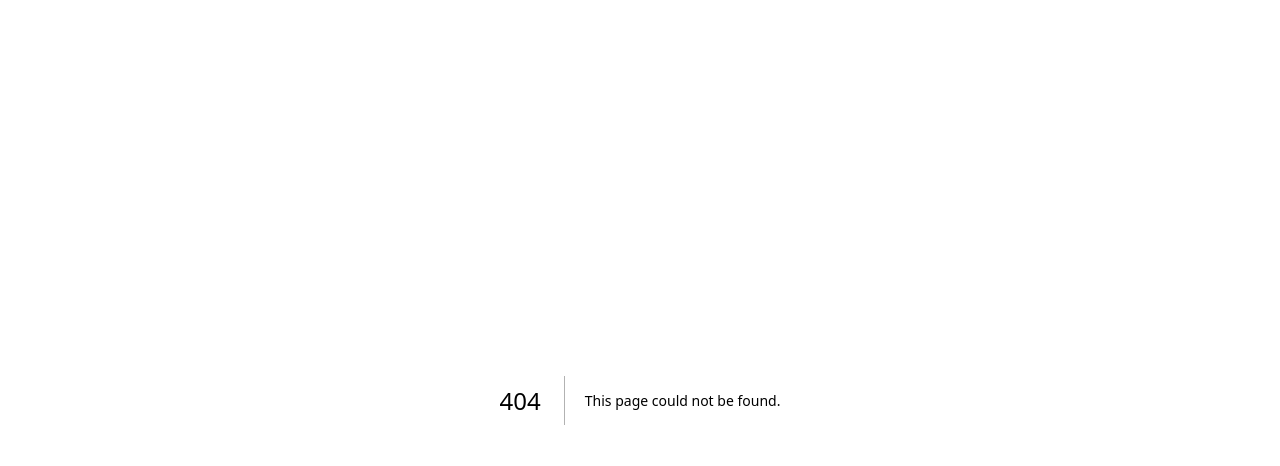
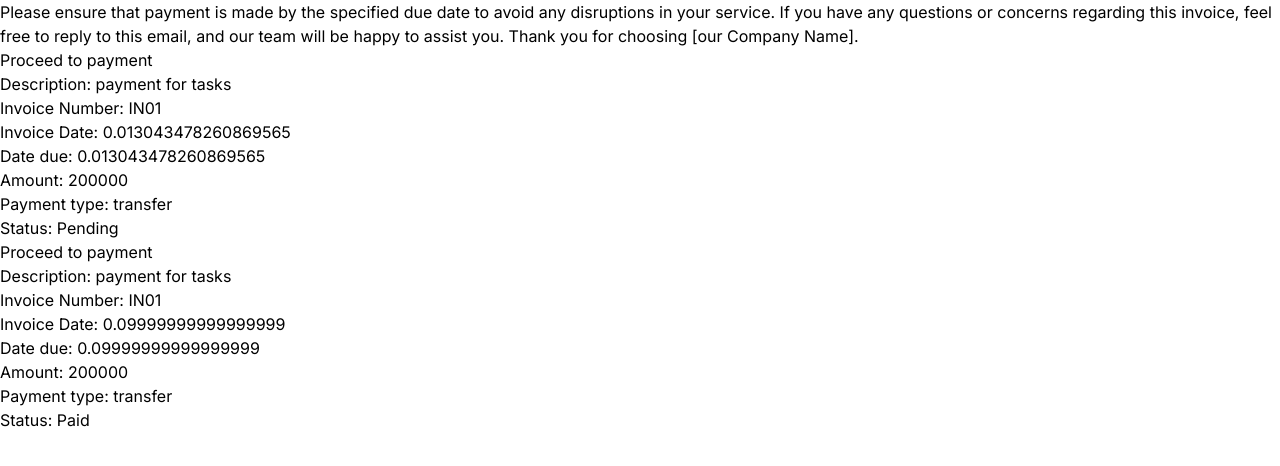
Before and after one commit to smeetinc/invoicey, a Next.js app in the folder client/: page /payment in a window 1280 px wide. Before the commit this address had no page. Shown: the top 466 px of the page. Built offline with nearby package versions, Linux system fonts and the light colour scheme; a web font is replaced by a local one.

Commit message:
initial commit

```diff
--- /dev/null
+++ b/client/app/payment/page.js
@@ -0,0 +1,10 @@
+import React from 'react';
+import InvoiceComponent from './pending';
+
+export default function page() {
+  return (
+    <div>
+      <InvoiceComponent />
+    </div>
+  )
+}
--- /dev/null
+++ b/client/app/payment/paid.js
@@ -0,0 +1,9 @@
+import React from 'react'
+
+export default function Paid() {
+  return (
+    <div>
+
+    </div>
+  )
+}
--- /dev/null
+++ b/client/app/payment/pending.js
@@ -0,0 +1,51 @@
+import React from 'react'
+
+export default function InvoiceComponent() {
+    const invoiceDetails = [
+        {
+         description: "payment for tasks",
+         invoiceNumber: "IN01",
+         invoiceDate: 3/10/23,
+         dateDue:3/10/23,
+         amount: 200000,
+         paymentType: "transfer",
+         status: "pending"
+        },
+        {
+         description: "payment for tasks",
+         invoiceNumber: "IN01",
+         invoiceDate: 23/10/23,
+         dateDue: 23/10/23,
+         amount: 200000,
+         paymentType: "transfer",
+         status: "paid"
+        }
+    ];
+
+  return (
+    <div>
+      <h1>Please ensure that payment is made by the specified due date to avoid any disruptions in your service.
+          If you have any questions or concerns regarding this invoice, feel free to reply to this email, and our team will be happy to assist you.
+          Thank you for choosing [our Company Name].
+        </h1>
+        <div>
+            {invoiceDetails.map((invoice, index) => (
+             <div key={index}>
+               <h2>Proceed to payment</h2>
+               <p>Description: {invoice.description}</p>
+               <p>Invoice Number: {invoice.invoiceNumber}</p>
+               <p>Invoice Date: {invoice.invoiceDate}</p>
+               <p>Date due: {invoice.dateDue}</p>
+               <p>Amount: {invoice.amount}</p>
+               <p>Payment type: {invoice.paymentType}</p>
+               {invoice.status === "paid" ? (
+                <p>Status: Paid</p>
+               ) : (
+                <p>Status: Pending</p>
+               )}
+               </div>
+            ))}
+        </div>
+    </div>
+  );
+};
```
Also changed, not shown: client/package.json (+6 -3 lines), 1 other file (tests, documents, lock files or other folders).
